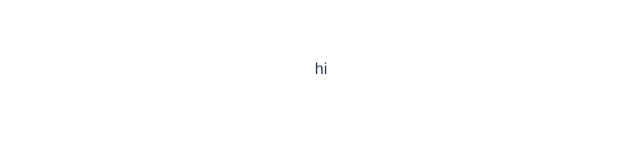
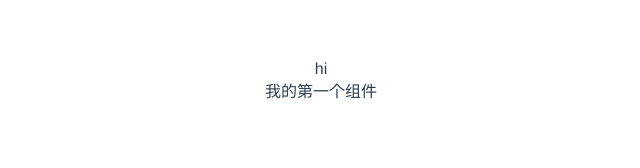
Before and after one commit to xinchi-H/Vue3-xc-Ui, a Vue app: page / in a window 1280 px wide. Shown: the top 168 px of the page, without its empty margins (319-959 px from the left). Built offline with nearby package versions, Linux system fonts and the light colour scheme.

Commit message:
🎉 🎉 🎉

```diff
--- a/src/App.vue
+++ b/src/App.vue
@@ -1,10 +1,15 @@
 <template>
   <div>hi</div>
+  <xc />
 </template>
 
 <script>
+import Xc from './components/xc.vue';
 
 export default {
   name: 'App',
+  components: {
+    Xc,
+  }
 }
 </script>
--- /dev/null
+++ b/src/components/xc.vue
@@ -0,0 +1,5 @@
+<template>
+  <div>
+    我的第一个组件
+  </div>
+</template>
```
